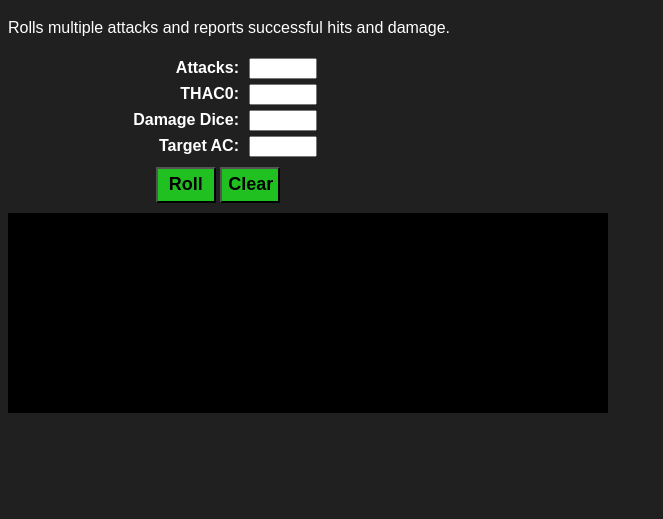
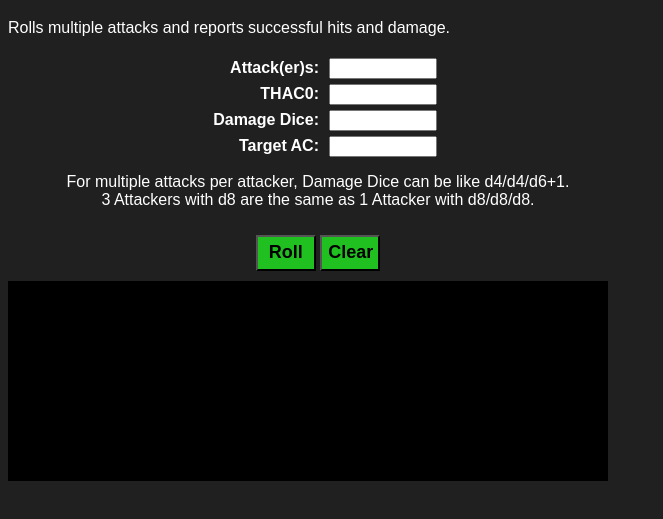
Before and after one commit to DougLeary/DMTools, a website: page attacks.html in a window 1280 px wide. Shown: the part 87-606 px from the top of the page, without its empty margins (0-663 px from the left). Drawn offline with nearby package versions, Linux system fonts and the light colour scheme.

Commit message:
Handle damage from multiple attacks as in d4+1/d4+1/2d8

```diff
--- a/attacks.html
+++ b/attacks.html
@@ -10,7 +10,7 @@
       console.log(x.innerHTML)
       const attacks = $('#attacks').val()
       const thaco = $('#thaco').val()
-      const damage = $('#damage').val()
+      const damage = $('#damage').val().replaceAll('/', '%2f')
       const ac = $('#ac').val()
       // console.log(`Calling api at ./attack/${attacks}/${thaco}/${damage}/${ac}`)
       $.get(`./attack/${attacks}/${thaco}/${damage}/${ac}`, (data) => {
@@ -30,11 +30,14 @@
 <h1>Attacks</h1>
   <p>Rolls multiple attacks and reports successful hits and damage.
   </p>
-  <div style="margin:10px; width: 400px; text-align: center;">
-    <label for="attacks">Attacks: </label><input id="attacks" type="text" /><br />
+  <div id="attackForm" style="margin:10px; width: 600px; text-align: center;">
+    <label for="attacks">Attack(er)s: </label><input id="attacks" type="text" /><br />
     <label for="thaco">THAC0: </label><input id="thaco" type="text" /><br />
     <label for="damage">Damage Dice: </label><input id="damage" type="text" /><br />
     <label for="ac">Target AC: </label><input id="ac" type="text" /><br />
+    <p>For multiple attacks per attacker, Damage Dice can be like d4/d4/d6+1.<br />
+      3 Attackers with d8 are the same as 1 Attacker with d8/d8/d8.
+    </p>
     <button type="button" onclick="roll()">Roll</button>
     <button type="button" onclick="clearResults()" style="margin:left:20px">Clear</button>
   </div>
--- a/dnd.css
+++ b/dnd.css
@@ -17,6 +17,9 @@ label {
 input {
   width: 60px;
   margin-top: 5px;
+}
+#attackForm input {
+  width: 100px;
 }
 button {
   margin-top: 10px;
```
Also changed, not shown: attacks.js (+9 -4 lines).
